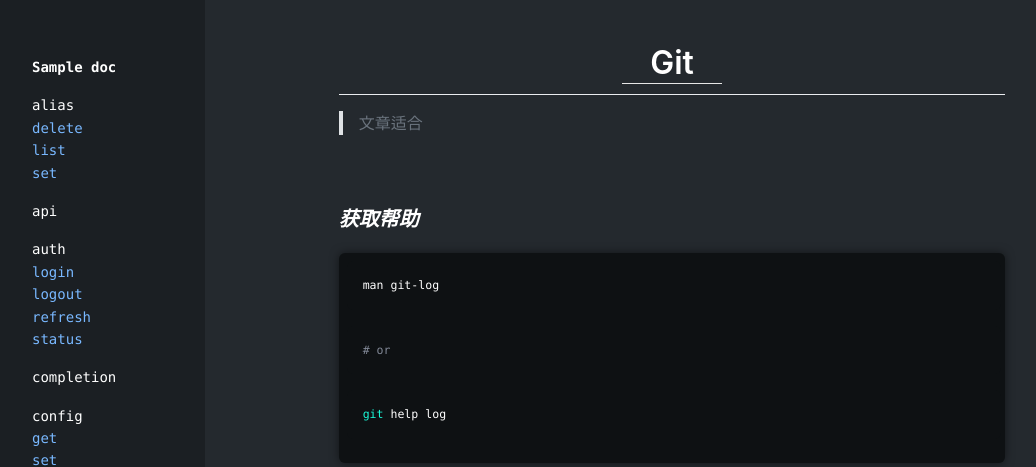
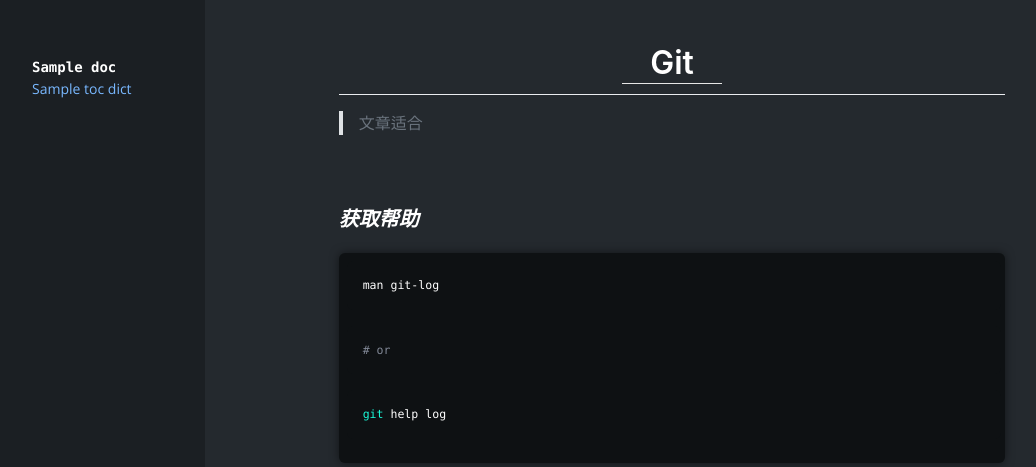
Before and after one commit to gitduk/mydoc, a Flask app: template templates/docs/Git.html in a window 1280 px wide. Shown: the part 72-539 px from the top of the page, without its empty margins (8-1044 px from the left). Run offline with Flask 2, Linux system fonts and the light colour scheme; the template is opened without the code that fills it: most values are stand-ins (such as "Sample title", 1, 10 or a date in 2020).

Commit message:
add anchor

```diff
--- a/app.py
+++ b/app.py
@@ -22,11 +22,14 @@
             # result = re.search("<body>(.*)</body>", html, re.S).group(1)
 
         doc_list.append(doc_name.replace(".html", ""))
+
+        toc = "{% for name, level in toc_dict.items() %}\n<a href='#{{ name }}'>{{ name }}</a>\n{% endfor %}\n"
         with open("templates/docs/" + doc_name, "w") as f:
-            extend_dict = {
+            block_dict = {
                 "show_doc": doc,
+                "TOC": toc
             }
-            html = build_child_html(father='index.html', extend_dict=extend_dict)
+            html = build_child_html(extends='index.html', block_dict=block_dict)
             f.write(html)
 
     return render_template("index.html", **locals())
@@ -34,7 +37,17 @@
 
 @app.route('/documents/<doc_name>')
 def doc(doc_name):
-    return render_template(f"docs/{doc_name}.html")
+    file_path = f"./templates/docs/{doc_name}.html"
+    with open(file_path, "r") as f:
+        lines = f.readlines()
+        html = "".join(lines)
+        h_tags = re.findall("<h\d>.*?</h\d>", html)
+        toc_dict = {}
+        for h in h_tags:
+            level = h[2]
+            name = re.search("name=\"(.*?)\"", h).group(1)
+            toc_dict[name] = level
+    return render_template(f"docs/{doc_name}.html", **locals())
 
 
 if __name__ == '__main__':
--- a/d.py
+++ /dev/null
@@ -1,2 +0,0 @@
-import os
-import re
--- a/templates/docs/Git.html
+++ b/templates/docs/Git.html
@@ -201,4 +201,12 @@
             class="CodeMirror-gutters" style="display: none; height: 23px;"></div></div></div></pre>
     <p>&nbsp;</p></div>
 </body>
-</html>{% endblock %}
+</html>
+{% endblock %}
+
+{% block TOC %}
+{% for name, level in toc_dict.items() %}
+<a href='#{{ name }}'>{{ name }}</a>
+{% endfor %}
+
+{% endblock %}
--- a/templates/index.html
+++ b/templates/index.html
@@ -44,7 +44,8 @@
         <nav class="d-flex flex-content-center flex-justify-between  mx-auto px-3 px-md-6">
             <a class="d-flex mr-4 text-white flex-items-center f4-mktg-fluid no-underline" href="/"
                aria-label="Homepage">
-                <svg height="32" class="octicon octicon-mark-github mr-2" aria-label="github-logo" viewBox="0 0 16 16"
+                <svg height="32" class="octicon octicon-mark-github mr-2" aria-label="github-logo"
+                     viewBox="0 0 16 16"
                      version="1.1" width="32" role="img">
                     <path fill-rule="evenodd"
                           d="M8 0C3.58 0 0 3.58 0 8c0 3.54 2.29 6.53 5.47 7.59.4.07.55-.17.55-.38 0-.19-.01-.82-.01-1.49-2.01.37-2.53-.49-2.69-.94-.09-.23-.48-.94-.82-1.13-.28-.15-.68-.52-.01-.53.63-.01 1.08.58 1.23.82.72 1.21 1.87.87 2.33.66.07-.52.28-.87.51-1.07-1.78-.2-3.64-.89-3.64-3.95 0-.87.31-1.59.82-2.15-.08-.2-.36-1.02.08-2.12 0 0 .67-.21 2.2.82.64-.18 1.32-.27 2-.27.68 0 1.36.09 2 .27 1.53-1.04 2.2-.82 2.2-.82.44 1.1.16 1.92.08 2.12.51.56.82 1.27.82 2.15 0 3.07-1.87 3.75-3.65 3.95.29.25.54.73.54 1.48 0 1.07-.01 1.93-.01 2.2 0 .21.15.46.55.38A8.013 8.013 0 0016 8c0-4.42-3.58-8-8-8z"></path>
@@ -77,6 +78,7 @@
                 <!-- auto-generate table of contents for manual pages -->
 
 
+                {% block TOC %}
                     <h5 class="mt-3 text-mono">
                         <a href="documents/gh_alias" class="main-page">alias</a>
                     </h5>
@@ -259,6 +261,7 @@
 
 
                     </nav>
+                {% endblock %}
         </div>
 
     </div>
```
Also changed, not shown: utils/bulid_doc.py (+4 -4 lines). Lines whose indentation alone changed are shown as unchanged.
